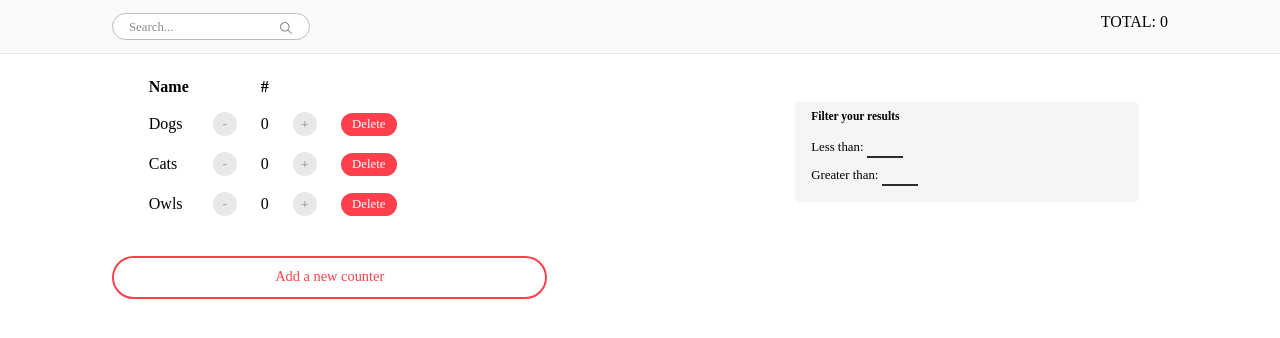
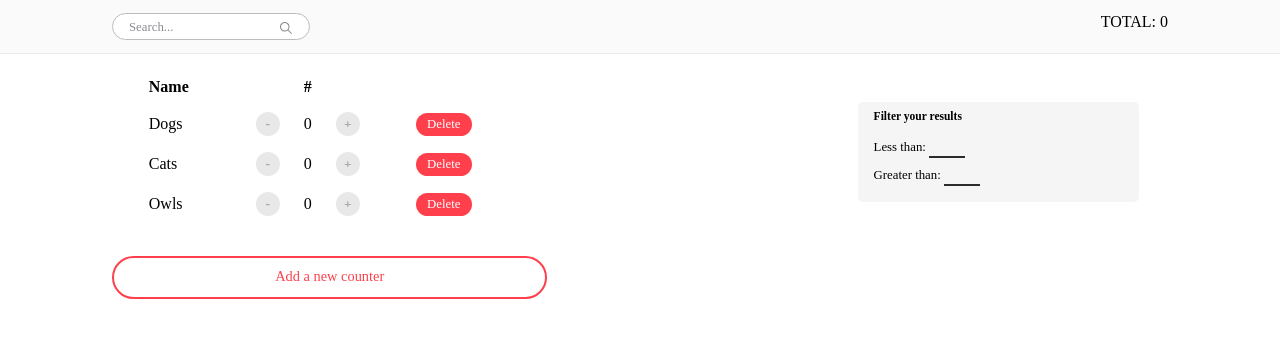
Before and after one commit to conilastra/counters, a React (Create React App) app in the folder client/: page / in a window 1280 px wide. Shown: the top 338 px of the page. Built offline with nearby package versions, Linux system fonts and the light colour scheme.

Commit message:
minor styling adjustments

```diff
--- a/client/src/components/counter/counter.css
+++ b/client/src/components/counter/counter.css
@@ -1,3 +1,7 @@
+button {
+	cursor: pointer;
+}
+
 .counter-btn {
 	background: #e8e8e8;
 	border: none;
@@ -11,10 +15,20 @@
 }
 
 .delete-btn {
-	background: #ff404c;
+	background-color: #ff404c;
 	border: none;
 	border-radius: 30px;
 	color: white;
 	font-size: 80%;
+	margin-left: 2rem;
 	padding: .25rem .7rem;
+	transition: background-color .5s ease-out;
 }
+
+.delete-btn:hover {
+	background-color: #f51b29;
+}
+
+td:first-child {
+	min-width: 83px;
+}
--- a/client/src/components/counterHolder/counterHolder.css
+++ b/client/src/components/counterHolder/counterHolder.css
@@ -18,3 +18,7 @@ th {
 .text-center {
 	text-align: center;
 }
+
+.clickable {
+	cursor: pointer;
+}
--- a/client/src/components/counterHolder/counterHolder.jsx
+++ b/client/src/components/counterHolder/counterHolder.jsx
@@ -8,11 +8,11 @@ const CounterTable = ({ items, actions, sort }) => {
 		<table>
 			<thead>
 				<tr>
-					<th onClick={() => actions.handleSort('name')}>
+					<th className="clickable" onClick={() => actions.handleSort('name')}>
 						Name {sort.column === 'name' ? sort.order === 'asc' ? <FaSortDown /> : <FaSortUp /> : ''}
 					</th>
 					<th />
-					<th className="text-center" onClick={() => actions.handleSort('count')}>
+					<th className="clickable text-center" onClick={() => actions.handleSort('count')}>
 						# {sort.column === 'count' ? sort.order === 'asc' ? <FaSortDown /> : <FaSortUp /> : ''}
 					</th>
 					<th />
--- a/client/src/components/filters/filters.css
+++ b/client/src/components/filters/filters.css
@@ -57,6 +57,6 @@ h6 {
 	.filters {
 		margin-top: 2rem;
 		margin-right: 10%;
-		width: 25%;
+		width: 20%;
 	}
 }
```
